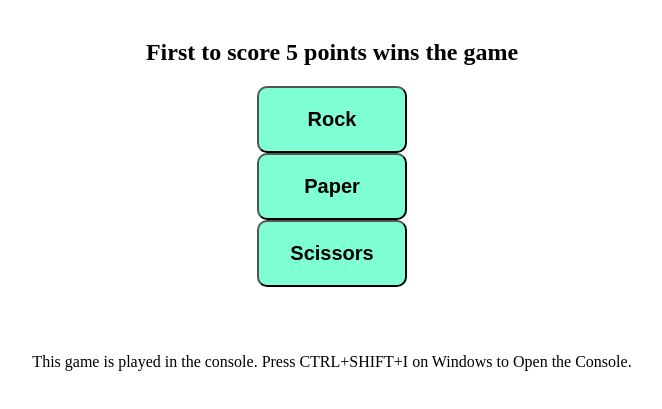
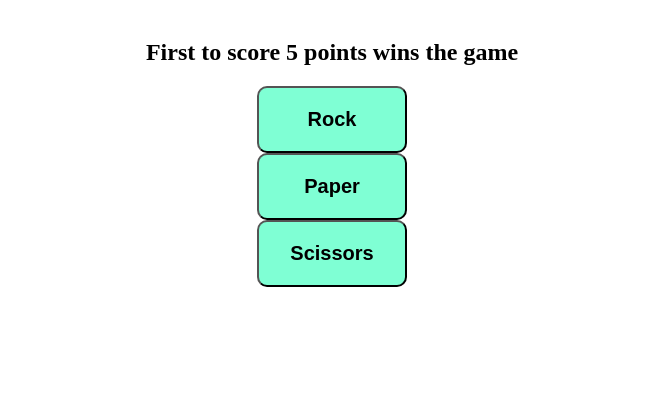
Before and after one commit to kaykang87/Rock-Paper-Scissors, a plain HTML site: page index.html in a window 1280 px wide. Shown: the part 69-478 px from the top of the page, without its empty margins (308-970 px from the left). Drawn offline with Linux system fonts and the light colour scheme.

Commit message:
follwed wes bos exercises

```diff
--- a/index.html
+++ b/index.html
@@ -19,10 +19,6 @@
       <button id="scissors">Scissors</button>
       <div id="scoreMessage"></div>
       <div id="restart"></div>
-      <p>
-        This game is played in the console. Press CTRL+SHIFT+I on Windows to
-        Open the Console.
-      </p>
     </div>
   </body>
 </html>
```
